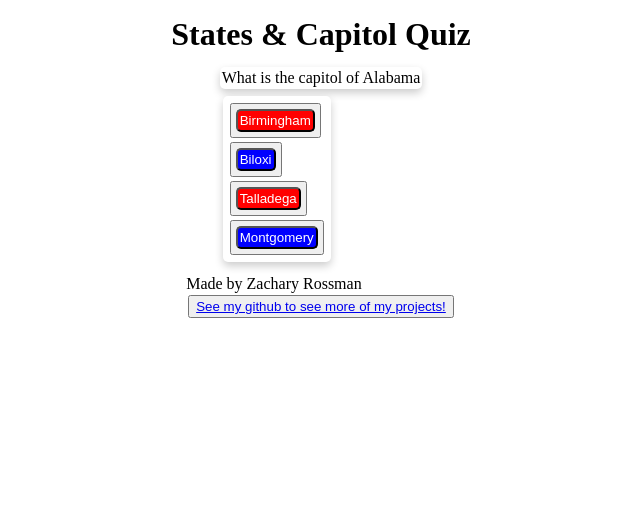
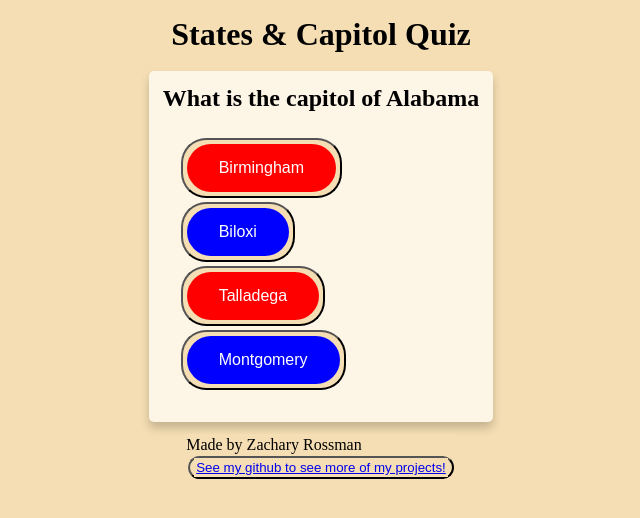
Before and after one commit to Zachary-Rossman/states-capitols-quiz, a plain HTML site: page index.html in a window 1280 px wide. Both pictures are taken after a click on the button "Click to Start Quiz". Shown: the whole page, without its empty margins (319-959 px from the left). Drawn offline with Linux system fonts and the light colour scheme.

Commit message:
added basic styling to quiz

```diff
--- a/CSS/style.css
+++ b/CSS/style.css
@@ -3,6 +3,7 @@
     margin: 2px;
     max-width: 100%;
     max-height: 100%;
+    background-color: wheat;
 }
 
 body {
@@ -10,15 +11,11 @@ body {
     flex-direction: column;
     flex-wrap: wrap;
     align-items: center;
-    align-content: center;
-    padding: 2px;
-    margin: 2px;
-    max-width: 100%;
-    max-height: 100%;
 }
 
 button {
     max-width: fit-content;
+    border-radius: 25px 25px 25px 25px;
 }
 
 div {
@@ -30,51 +27,104 @@ div {
 
 .answerCard{
     display: inline-flex;
-    flex-direction: row;
-    flex-wrap: wrap;
-    padding: 5px;
-    margin: 5px;
-    max-width: 50%;
+    flex-direction: column;
+    margin: 10px;
+    padding: 10px;
+    justify-content: space-between;
+    max-width: 85%;
     align-content: center;
-    box-shadow: 0 4px 8px 0 rgba(0,0,0,0.2);
-    transition: 0.3s;
-    border-radius: 5px; /* 5px rounded corners */
-    background-color: white;
+    background-color: oldlace;
 }
 
 /* Response buttons styling */
  .a{
-    border-radius: 5px 5px 5px 5px;
     background-color: red;
+    border: none;
     color: white;
-    align-content: center;
+    padding: 15px 32px;
+    text-align: center;
+    text-decoration: none;
+    display: inline-block;
+    font-size: 16px;
+    border-radius: 25px 25px 25px 25px;
 }
 
 .b{
-    border-radius: 5px 5px 5px 5px;
     background-color: blue;
+    border: none;
     color: white;
-    align-content: center;
+    padding: 15px 32px;
+    text-align: center;
+    text-decoration: none;
+    display: inline-block;
+    font-size: 16px;
+    border-radius: 25px 25px 25px 25px;
 }
 
 .c{
-    border-radius: 5px 5px 5px 5px;
     background-color: red;
+    border: none;
     color: white;
-    align-content: center;
+    padding: 15px 32px;
+    text-align: center;
+    text-decoration: none;
+    display: inline-block;
+    font-size: 16px;
+    border-radius: 25px 25px 25px 25px;
 
 }
 
 .d {
-    border-radius: 5px 5px 5px 5px;
     background-color: blue;
+    border: none;
     color: white;
-    align-content: center;
+    padding: 15px 32px;
+    text-align: center;
+    text-decoration: none;
+    display: inline-block;
+    font-size: 16px;
+    border-radius: 25px 25px 25px 25px;
 
 }
 
-.head {
-    display: none;
+
+
+.quiz {
+    display: inline-flex;
+    flex-direction: column;
+    flex-wrap: wrap;
+    padding: 10px;
+    margin: 10px;
+    max-width: 85%;
+    align-content: center;
+    box-shadow: 0 6px 10px 0 rgba(0,0,0,0.2);
+    transition: 0.3s;
+    border-radius: 5px; /* 5px rounded corners */
+    background-color: oldlace;
+}
+
+.question {
+    background-color: oldlace;
+}
+
+.results {
+    display: flex;
+    background-color: oldlace;
+    max-width: fit-content;
+    max-height: fit-content;
+    font-size: 50px;
+}
+
+.startBtn {
+    background-color: green;
+    border: none;
+    color: white;
+    padding: 15px 32px;
+    text-align: center;
+    text-decoration: none;
+    display: inline-block;
+    font-size: 16px;
+    border-radius: 25px 25px 25px 25px;
 }
 
 .title {
--- a/index.html
+++ b/index.html
@@ -1,18 +1,19 @@
 <!DOCTYPE html>
 <html lang="en">
-<head>
+<head class="head">
     <meta charset="UTF-8">
     <meta http-equiv="X-UA-Compatible" content="IE=edge">
     <meta name="viewport" content="width=device-width, initial-scale=1.0">
     <link rel="stylesheet" href="./CSS/style.css">
-    <title>States & Capitols Quiz</title>
+    <link rel="preconnect" href="https://fonts.googleapis.com">
+    <title class="siteName">States & Capitols Quiz</title>
 </head>
 <body>
     <header class="header">
         <h1 class="title">States & Capitol Quiz</h1>
     </header>
-    <main>
-        <div id="question" class="question">Choose the capitol of this state.</div>
+    <main class="quiz">
+        <h2 id="question" class="question">Choose the capitol of this state.</h2>
         <ul id="answerChoices" class="answerCard">
             <!-- Each response option for user will be created and appended through script.js file -->
         </ul>
```
